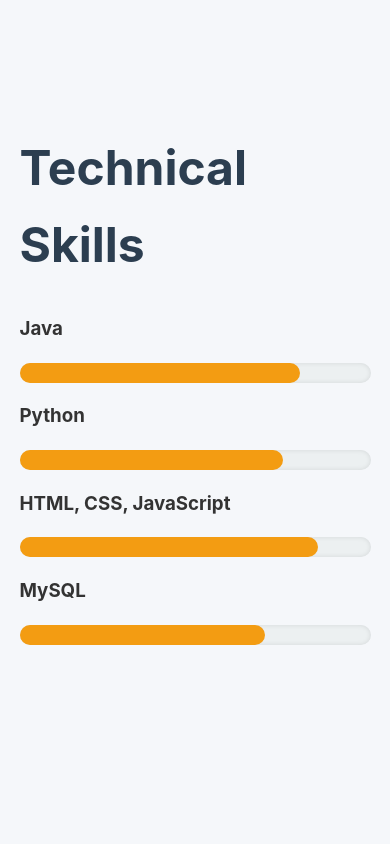
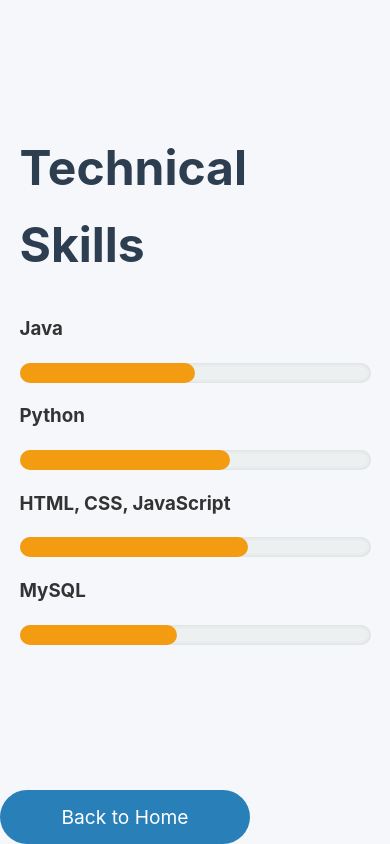
Before and after one commit to faylino/Portfolio1, a plain HTML site: page projects.html in a window 390 px wide. Shown: the part 1937-2781 px from the top of the page. Before the commit the page ends 2687 px from the top, so only its background shows below. Drawn offline with Linux system fonts and the light colour scheme.

Commit message:
Add files via upload

```diff
--- a/projects.html
+++ b/projects.html
@@ -35,27 +35,28 @@
             <div class="skill">
                 <h3>Java</h3>
                 <div class="progress-bar">
-                    <div class="progress" style="width: 80%;"></div>
+                    <div class="progress" style="width: 50%;"></div>
                 </div>
             </div>
             <div class="skill">
                 <h3>Python</h3>
                 <div class="progress-bar">
-                    <div class="progress" style="width: 75%;"></div>
+                    <div class="progress" style="width: 60%;"></div>
                 </div>
             </div>
             <div class="skill">
                 <h3>HTML, CSS, JavaScript</h3>
                 <div class="progress-bar">
-                    <div class="progress" style="width: 85%;"></div>
+                    <div class="progress" style="width: 65%;"></div>
                 </div>
             </div>
             <div class="skill">
                 <h3>MySQL</h3>
                 <div class="progress-bar">
-                    <div class="progress" style="width: 70%;"></div>
+                    <div class="progress" style="width: 45%;"></div>
                 </div>
             </div>
         </div>
     </div>
 </section>
+<a href="index.html" class="btn-home">Back to Home</a>
--- a/styles.css
+++ b/styles.css
@@ -1,4 +1,3 @@
-/* General Body */
 body {
     font-family: 'Inter', sans-serif; /* Modern font family similar to Josh W. Comeau's */
     background-color: #f5f7fa; /* Light, neutral background */
@@ -84,6 +83,7 @@ section {
     margin: 40px 0;
 }
 
+/* Section Headers */
 h2 {
     font-size: 3rem;
     font-weight: 700;
@@ -186,6 +186,22 @@ footer p {
     margin: 0;
 }
 
+/* Back to Home Button */
+.btn-home {
+    background-color: #2980b9;
+    padding: 12px 25px;
+    color: white;
+    text-decoration: none;
+    border-radius: 30px;
+    font-size: 1.2rem;
+    transition: background-color 0.3s ease;
+    margin-top: 40px;
+}
+
+.btn-home:hover {
+    background-color: #1abc9c;
+}
+
 /* Responsive Styles */
 @media (max-width: 768px) {
     section {
@@ -199,4 +215,33 @@ footer p {
     #home .intro-container p {
         font-size: 1.2rem;
     }
+
+    /* Adjust button size for smaller screens */
+    .btn, .btn-home {
+        font-size: 1rem;
+        padding: 10px 20px;
+    }
+
+/* Back to Home Button */
+.btn-home {
+    background-color: #2980b9;  /* Blue color matching the Home page gradient */
+    padding: 12px 25px;
+    color: white;
+    text-decoration: none;
+    border-radius: 30px;
+    font-size: 1.2rem;
+    transition: background-color 0.3s ease;
+    margin-top: 40px;
+    display: inline-block;
+    text-align: center;
+    width: 200px; /* Fixed width for consistency */
+    text-decoration: none;
+    margin-left: auto;
+    margin-right: auto; /* Centers the button horizontally */
 }
+
+
+.btn-home:hover {
+    background-color: #1abc9c; /* Lighter hover effect */
+}
+}
```
Also changed, not shown: about.html (+3 -2 lines), contact.html (+1 -0 lines), index.html (+1 -1 lines), skills.html (+1 -0 lines).
